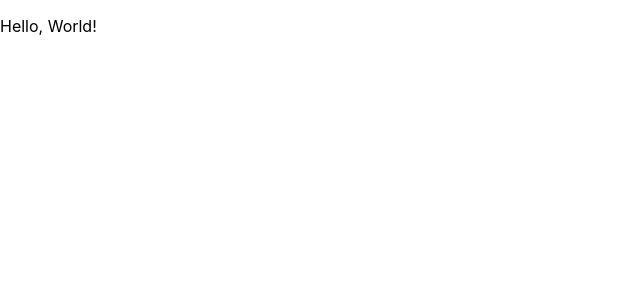
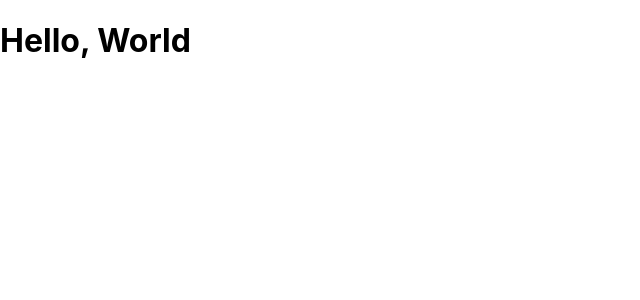
Before and after one commit to YoshYoshiYosh/react-redux, a React (Create React App) app: page / in a window 1280 px wide. Shown: the top 300 px of the page, without its empty margins (0-640 px from the left). Built offline with nearby package versions, Linux system fonts and the light colour scheme.

Commit message:
change div to h1

```diff
--- a/src/App.js
+++ b/src/App.js
@@ -1,7 +1,9 @@
 import React from 'react';
 
-function App() {
-  return <div><p>Hello, World!</p></div>;
+class App extends React.Component {
+  render() {
+    return <h1>Hello, World</h1>
+  }
 }
 
 export default App;
```
